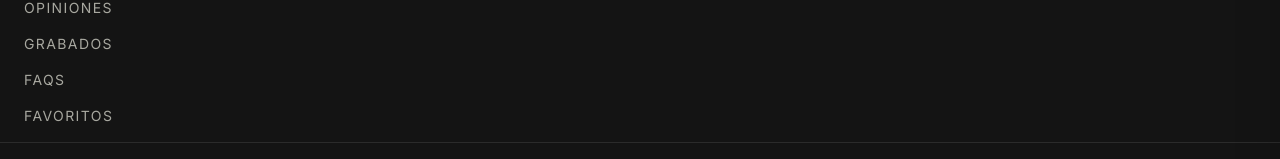
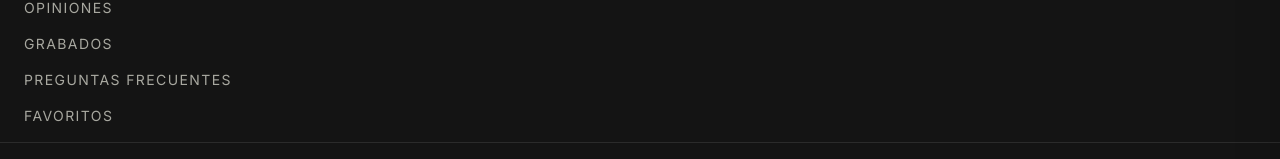
Before and after one commit to Daaneri/bib-mates-frontend, a React (Vite) app: page / in a window 1280 px wide. Both pictures are taken after a click on the button 36 px from the left and 56 px from the top of the page. Shown: the part 204-363 px from the top of the page. Built offline with nearby package versions, Linux system fonts and the light colour scheme; no server answers; the database is empty.

Commit message:
Agregar FAQs configurables desde admin

```diff
--- a/src/components/Navbar.jsx
+++ b/src/components/Navbar.jsx
@@ -130,7 +130,7 @@ export default function Navbar() {
             <Link to="/about" onClick={cerrarMenu} className="hover:text-bib-red hover:translate-x-1 transition-all duration-300 w-fit">Nosotros</Link>
             <Link to="/opiniones" onClick={cerrarMenu} className="hover:text-bib-red hover:translate-x-1 transition-all duration-300 w-fit">Opiniones</Link>
             <Link to="/grabados" onClick={cerrarMenu} className="hover:text-bib-red hover:translate-x-1 transition-all duration-300 w-fit">Grabados</Link>
-            <a href="/#faqs" onClick={cerrarMenu} className="hover:text-bib-red hover:translate-x-1 transition-all duration-300 w-fit">FAQs</a>
+            <a href="/#faqs" onClick={cerrarMenu} className="hover:text-bib-red hover:translate-x-1 transition-all duration-300 w-fit">Preguntas Frecuentes</a>
             <Link to="/favoritos" onClick={cerrarMenu} className="hover:text-bib-red hover:translate-x-1 transition-all duration-300 w-fit">Favoritos</Link>
           </div>
 
```
